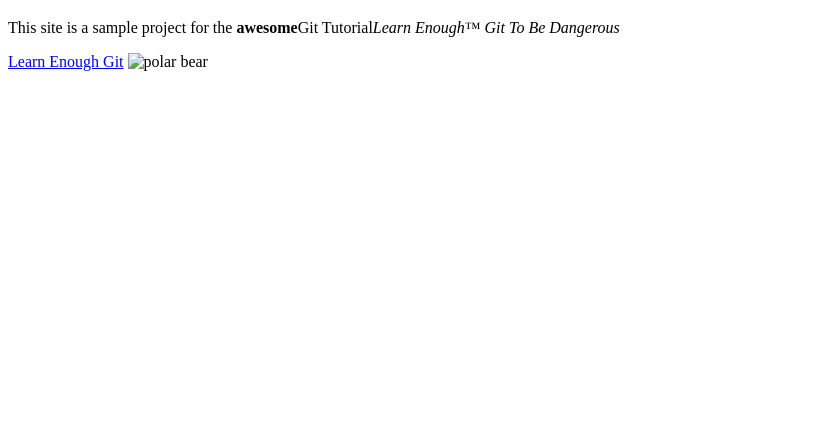
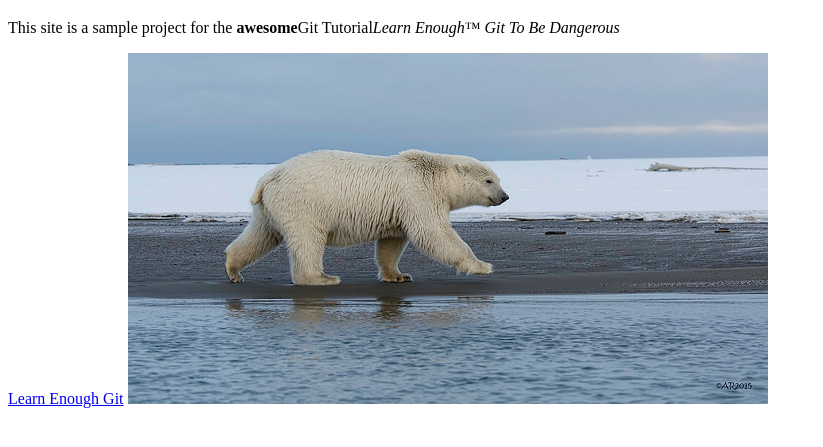
Before and after one commit to vinayaktyagi/website, a plain HTML site: page about.html in a window 1280 px wide. Shown: the part 61-508 px from the top of the page, without its empty margins (0-823 px from the left). Drawn offline with Linux system fonts and the light colour scheme.

Commit message:
Add polar bear link about

```diff
--- a/about.html
+++ b/about.html
@@ -10,6 +10,8 @@
 		Tutorial<em>Learn Enough™ Git To Be Dangerous</em>
 	</p>
 	<a href="http://learnenough.com/git-tutorial">Learn Enough Git</a>
-	<img src="images/polar_bear.jpg" alt="polar bear">
+	<a href="https://www.flickr.com/photos/puliarfanita/22959238329">
+      <img src="images/polar_bear.jpg" alt="Polar bear">
+    </a>
 </body>
 </html>
```
Also changed, not shown: test.html (added, +9 -0 lines), images/polar_bear.jpg (added).
